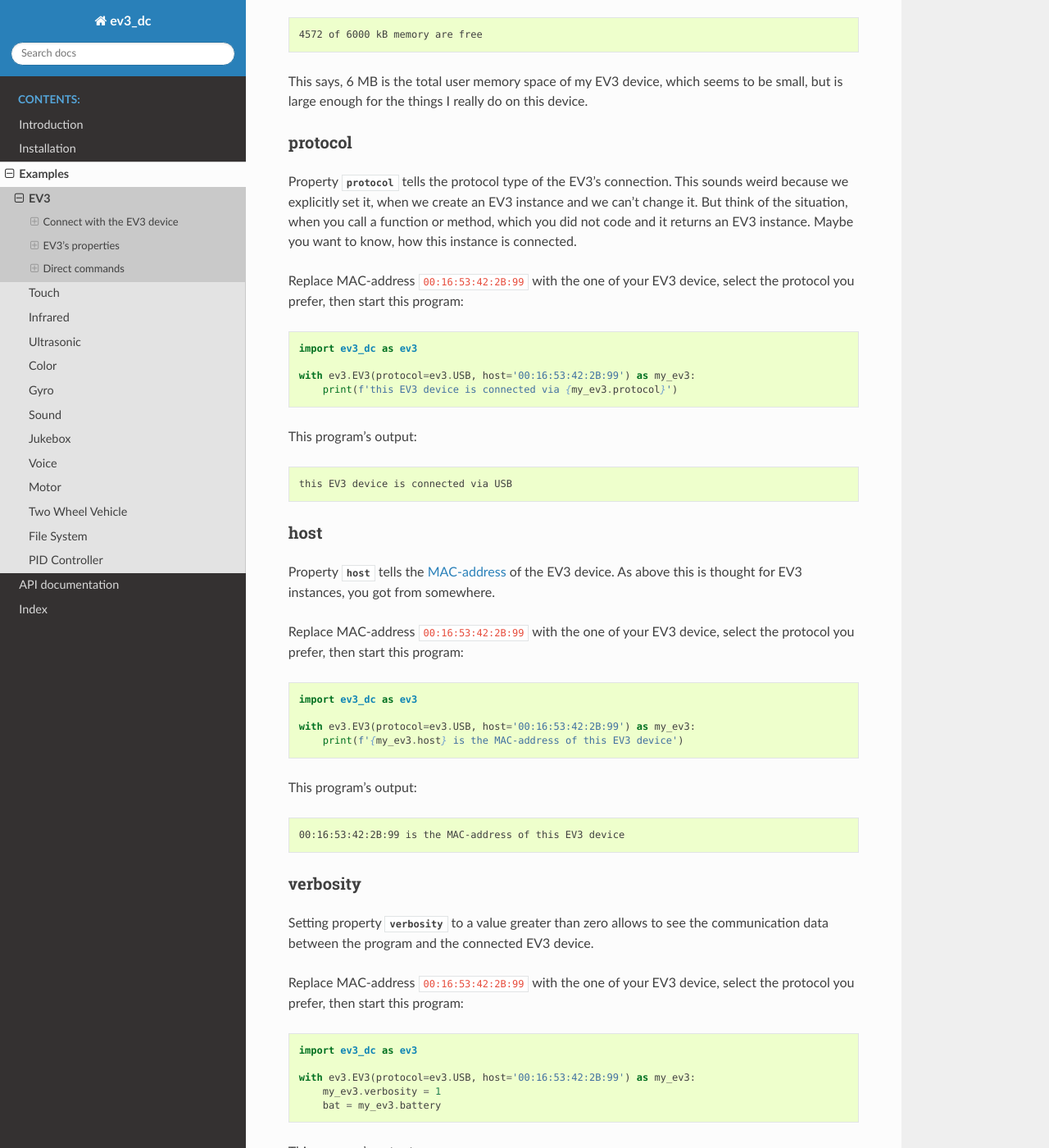
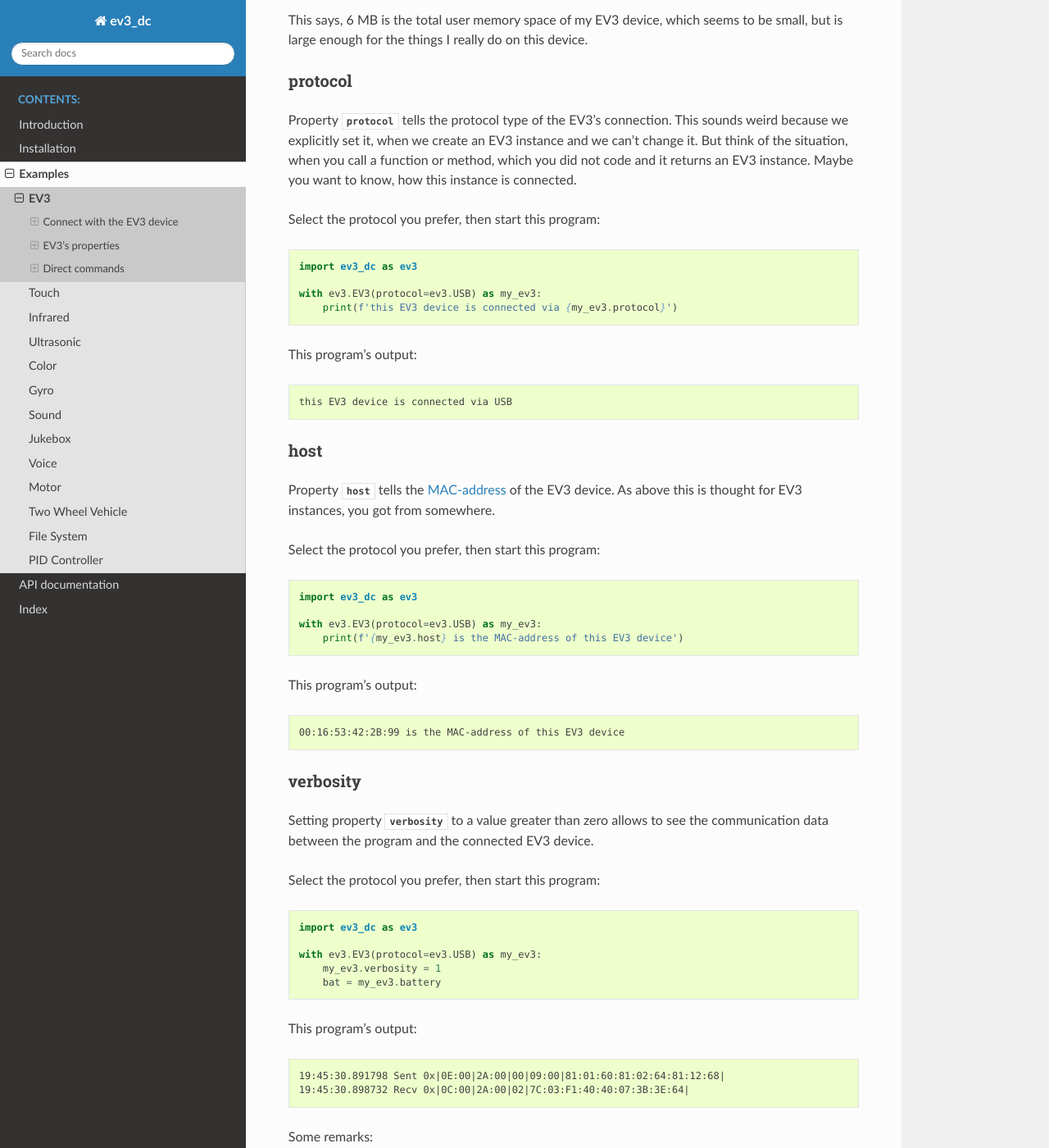
Before and after one commit to ChristophGaukel/ev3-python3, a Sphinx documentation site: the page built from docs/source/examples_ev3.rst, in a window 1280 px wide and 1400 px high, scrolled down 10212 px. Shown: the whole window at 82% size. Built offline with Sphinx 7.4.7 and the Read the Docs theme 3.1.0, drawn with Linux system fonts in a browser that asks for light colours; some of the changed text lies outside the part shown.

```diff
--- a/README.rst
+++ b/README.rst
@@ -183,4 +183,4 @@ Some remarks:
     and you need to have it installed on your computer.
 
 Read `ev3-dc.readthedocs.io
-<https://ev3_dc.readthedocs.io/en/latest/>`_ for more details.
+<https://ev3-dc.readthedocs.io/en/latest/>`_ for more details.
--- a/docs/source/examples_ev3.rst
+++ b/docs/source/examples_ev3.rst
@@ -391,14 +391,13 @@ sensors
 Property :py:attr:`~ev3_dc.EV3.sensors` informs about the sensor types
 (motors also are sensors), which are connected to the EV3 brick.
 
-Replace MAC-address ``00:16:53:42:2B:99`` with the one of your EV3
-device, select the protocol you prefer, then start this program:
-
-.. code:: python3
-
-  import ev3_dc as ev3
-
-  with ev3.EV3(protocol=ev3.USB, host='00:16:53:42:2B:99') as my_ev3:
+Select the protocol you prefer, then start this program:
+
+.. code:: python3
+
+  import ev3_dc as ev3
+
+  with ev3.EV3(protocol=ev3.USB) as my_ev3:
       print(my_ev3.sensors)
 
 My program's output was:
@@ -437,14 +436,13 @@ sensors_as_dict
 Property :py:attr:`~ev3_dc.EV3.sensors_as_dict` provides the same information as property *sensors* but
 presents it in a form, which supports automatic handling.
 
-Replace MAC-address ``00:16:53:42:2B:99`` with the one of your EV3
-device, select the protocol you prefer, then start this program:
-
-.. code:: python3
-
-  import ev3_dc as ev3
-
-  with ev3.EV3(protocol=ev3.USB, host='00:16:53:42:2B:99') as my_ev3:
+Select the protocol you prefer, then start this program:
+
+.. code:: python3
+
+  import ev3_dc as ev3
+
+  with ev3.EV3(protocol=ev3.USB) as my_ev3:
       sensors = my_ev3.sensors_as_dict
 
       assert sensors[ev3.PORT_1] == ev3.EV3_TOUCH, \
@@ -574,14 +572,13 @@ memory
 Property :py:attr:`~ev3_dc.EV3.memory` informs about EV3's memory
 space.
 
-Replace MAC-address ``00:16:53:42:2B:99`` with the one of your EV3
-device, select the protocol you prefer, then start this program:
-
-.. code:: python3
-
-  import ev3_dc as ev3
-
-  with ev3.EV3(protocol=ev3.USB, host='00:16:53:42:2B:99') as my_ev3:
+Select the protocol you prefer, then start this program:
+
+.. code:: python3
+
+  import ev3_dc as ev3
+
+  with ev3.EV3(protocol=ev3.USB) as my_ev3:
       print(f'{my_ev3.memory.free} of {my_ev3.memory.total} kB memory are free')
 
 My program's output was:
@@ -605,14 +602,13 @@ the situation, when you call a function or method, which you did not
 code and it returns an EV3 instance. Maybe you want to know, how this
 instance is connected.
 
-Replace MAC-address ``00:16:53:42:2B:99`` with the one of your EV3
-device, select the protocol you prefer, then start this program:
-
-.. code:: python3
-
-  import ev3_dc as ev3
-
-  with ev3.EV3(protocol=ev3.USB, host='00:16:53:42:2B:99') as my_ev3:
+Select the protocol you prefer, then start this program:
+
+.. code:: python3
+
+  import ev3_dc as ev3
+
+  with ev3.EV3(protocol=ev3.USB) as my_ev3:
       print(f'this EV3 device is connected via {my_ev3.protocol}')
 
 This program's output:
@@ -629,14 +625,13 @@ Property :py:attr:`~ev3_dc.EV3.host` tells the `MAC-address
 <https://en.wikipedia.org/wiki/MAC_address>`_ of the EV3 device. As
 above this is thought for EV3 instances, you got from somewhere.
 
-Replace MAC-address ``00:16:53:42:2B:99`` with the one of your EV3
-device, select the protocol you prefer, then start this program:
-
-.. code:: python3
-
-  import ev3_dc as ev3
-
-  with ev3.EV3(protocol=ev3.USB, host='00:16:53:42:2B:99') as my_ev3:
+Select the protocol you prefer, then start this program:
+
+.. code:: python3
+
+  import ev3_dc as ev3
+
+  with ev3.EV3(protocol=ev3.USB) as my_ev3:
       print(f'{my_ev3.host} is the MAC-address of this EV3 device')
 
 This program's output:
@@ -653,14 +648,13 @@ Setting property :py:attr:`~ev3_dc.EV3.verbosity` to a value greater
 than zero allows to see the communication data between the program and
 the connected EV3 device.
 
-Replace MAC-address ``00:16:53:42:2B:99`` with the one of your EV3
-device, select the protocol you prefer, then start this program:
-
-.. code:: python3
-
-  import ev3_dc as ev3
-
-  with ev3.EV3(protocol=ev3.USB, host='00:16:53:42:2B:99') as my_ev3:
+Select the protocol you prefer, then start this program:
+
+.. code:: python3
+
+  import ev3_dc as ev3
+
+  with ev3.EV3(protocol=ev3.USB) as my_ev3:
       my_ev3.verbosity = 1
       bat = my_ev3.battery
 
@@ -698,14 +692,13 @@ continue with processing until the response is needed and then
 wait and get it. The third value *STD* will only wait for replies, if the direct
 command returns data.
 
-Replace MAC-address ``00:16:53:42:2B:99`` with the one of your EV3
-device, select the protocol you prefer, then start this program:
-
-.. code:: python3
-
-  import ev3_dc as ev3
-
-  with ev3.EV3(protocol=ev3.USB, host='00:16:53:42:2B:99') as my_ev3:
+Select the protocol you prefer, then start this program:
+
+.. code:: python3
+
+  import ev3_dc as ev3
+
+  with ev3.EV3(protocol=ev3.USB) as my_ev3:
       print(f"protocol USB's default sync_mode is {my_ev3.sync_mode}")
       my_ev3.name = 'Evelyn'
       my_ev3.verbosity = 1
@@ -737,7 +730,7 @@ Now let's change the program and explicitly set *sync_mode = STD*:
 
   import ev3_dc as ev3
 
-  with ev3.EV3(protocol=ev3.USB, host='00:16:53:42:2B:99') as my_ev3:
+  with ev3.EV3(protocol=ev3.USB) as my_ev3:
       print(f"protocol USB's default sync_mode is {my_ev3.sync_mode}")
       my_ev3.name = 'Evelyn'
       my_ev3.sync_mode = ev3.STD
@@ -771,14 +764,13 @@ The art of doing nothing
 
 We send the idle operation of the EV3 device to test the communication speed.
 
-Replace MAC-address ``00:16:53:42:2B:99`` with the one of your EV3
-device, then run this program:
-
-.. code:: python3
-
-  import ev3_dc as ev3
-
-  with ev3.EV3(protocol=ev3.USB, host='00:16:53:42:2B:99') as my_ev3:
+Connect your computer and your EV3 device with an USB cable, then run this program:
+
+.. code:: python3
+
+  import ev3_dc as ev3
+
+  with ev3.EV3(protocol=ev3.USB) as my_ev3:
       my_ev3.verbosity = 1
       my_ev3.sync_mode = ev3.SYNC
       ops = ev3.opNop
@@ -876,9 +868,7 @@ opUI_Write = 0x|82| with CMD LED = 0x|1B| needs one argument:
 
   - PATTERN: GREEN = 0x|01|, RED = 0x|02|, etc.
 
-Take an USB cable and connect your EV3 brick
-with your computer. Replace the
-MAC-address by the one of your EV3 brick, then
+Take an USB cable and connect your EV3 brick with your computer, then
 start the program.
 
 .. code:: python3
@@ -886,7 +876,7 @@ start the program.
   import ev3_dc as ev3
   from time import sleep
 
-  my_ev3 = ev3.EV3(protocol=ev3.USB, host='00:16:53:42:2B:99')
+  my_ev3 = ev3.EV3(protocol=ev3.USB)
   my_ev3.verbosity = 1
 
   ops = b''.join((
@@ -1049,16 +1039,14 @@ will show, that the program has been started.
 Playing Sound Files
 -------------------
 
-Take an USB cable and connect your EV3 brick
-with your computer. Replace the
-MAC-address by the one of your EV3 brick, then
+Take an USB cable and connect your EV3 brick with your computer, then
 start the program.
 
 .. code:: python3
 
   import ev3_dc as ev3
 
-  my_ev3 = ev3.EV3(protocol=ev3.USB, host='00:16:53:42:2B:99')
+  my_ev3 = ev3.EV3(protocol=ev3.USB)
   my_ev3.verbosity = 1
 
   ops = b''.join((
@@ -1090,16 +1078,15 @@ the direct command was replied.
 Playing Sound Files repeatedly
 ------------------------------
 
-As above, take an USB cable, connect your EV3 brick with your computer
-and replace MAC-address by the one of your EV3 brick, then start
-this program.
+As above, take an USB cable, connect your EV3 brick with your
+computer, then start this program.
 
 .. code:: python3
 
   import ev3_dc as ev3
   import time
 
-  my_ev3 = ev3.EV3(protocol=ev3.USB, host='00:16:53:42:2B:99')
+  my_ev3 = ev3.EV3(protocol=ev3.USB)
   my_ev3.verbosity = 1
 
   ops = b''.join((
@@ -1148,7 +1135,7 @@ of four tones:
 
   import ev3_dc as ev3
 
-  my_ev3 = ev3.EV3(protocol=ev3.USB, host='00:16:53:42:2B:99')
+  my_ev3 = ev3.EV3(protocol=ev3.USB)
 
   ops = b''.join((
       ev3.opSound,  # operation
@@ -1220,7 +1207,7 @@ The program:
 
   import ev3_dc as ev3
 
-  my_ev3 = ev3.EV3(protocol=ev3.USB, host='00:16:53:42:2B:99')
+  my_ev3 = ev3.EV3(protocol=ev3.USB)
 
   ops = b''.join((
       ev3.opUI_Draw,
@@ -1293,7 +1280,7 @@ command. We change the program:
   import ev3_dc as ev3
   from time import sleep
 
-  my_ev3 = ev3.EV3(protocol=ev3.USB, host='00:16:53:42:2B:99')
+  my_ev3 = ev3.EV3(protocol=ev3.USB)
 
   ops = b''.join((
       ev3.opUI_Draw,
@@ -1388,7 +1375,7 @@ The program:
 
   import ev3_dc as ev3
 
-  my_ev3 = ev3.EV3(protocol=ev3.USB, host='00:16:53:42:2B:99')
+  my_ev3 = ev3.EV3(protocol=ev3.USB)
 
   ops = b''.join((
       ev3.opUI_Button,  # operation
@@ -1470,16 +1457,15 @@ There is an operation, that asks for the type and mode of a sensor at a specifie
 
 Please connect some sensors to your sensor ports and some motors to
 your motor ports. Then connect your EV3 brick and your computer with
-an USB cable. Replace MAC-address by the one of your EV3 brick.
-The following program sends two direct commands, the first asks for
-the sensors, the second for the motors.
+an USB cable.  The following program sends two direct commands, the
+first asks for the sensors, the second for the motors.
 
 .. code:: python3
 
   import ev3_dc as ev3
   import struct
 
-  my_ev3 = ev3.EV3(protocol=ev3.USB, host='00:16:53:42:2B:99')
+  my_ev3 = ev3.EV3(protocol=ev3.USB)
   my_ev3.verbosity = 1
 
 
@@ -2664,9 +2650,7 @@ Moving a motor to a Specified Position
 --------------------------------------
 
 Connect your EV3 medium motor with port B, connect your computer and
-your EV3 brick with an USB cable, replace MAC-address
-``00:16:53:42:2B:99`` with the one of your EV3 brick, then run this
-program:
+your EV3 brick with an USB cable, then run this program:
 
 .. code:: python3
 
@@ -2675,10 +2659,7 @@ program:
   from math import copysign
 
 
-  my_ev3 = ev3.EV3(
-      protocol=ev3.USB,
-      host='00:16:53:42:2B:99'
-  )
+  my_ev3 = ev3.EV3(protocol=ev3.USB)
   my_ev3.verbosity = 1
 
   speed = 10
@@ -2751,10 +2732,7 @@ that does the same thing.
   import ev3_dc as ev3
 
 
-  my_ev3 = ev3.EV3(
-      protocol=ev3.USB,
-      host='00:16:53:42:2B:99'
-  )
+  my_ev3 = ev3.EV3(protocol=ev3.USB)
   my_ev3.verbosity = 1
 
   speed = 10
```
